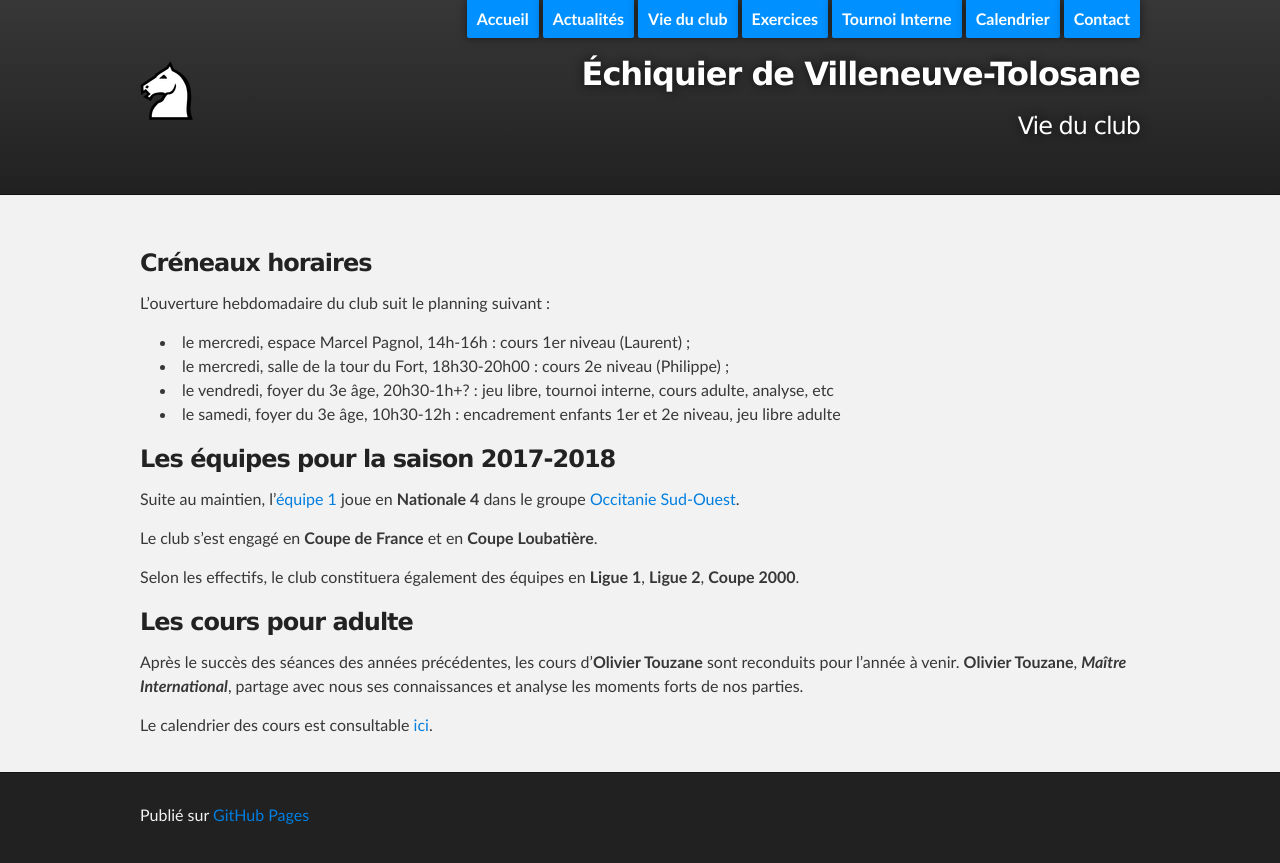
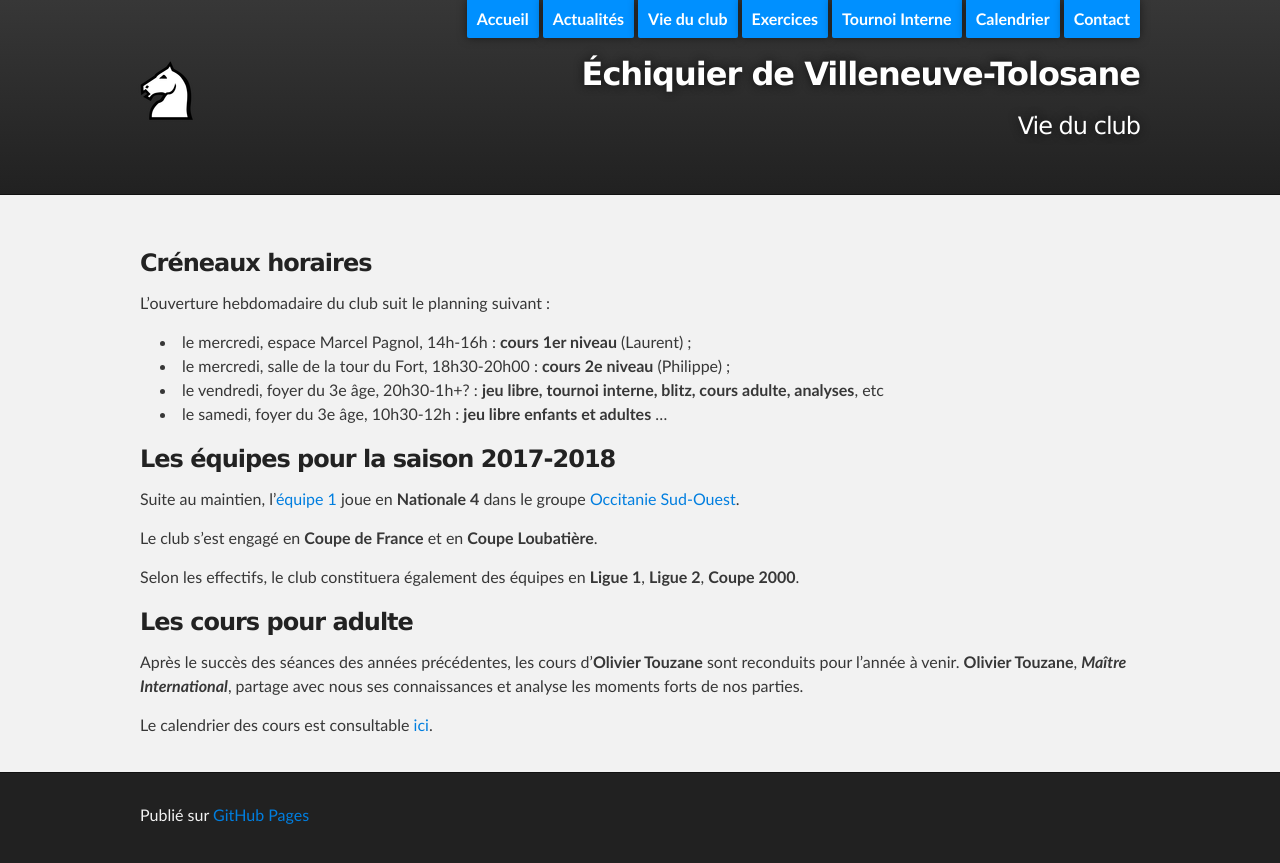
Before and after one commit to echiquier-villeneuve-tolosane/echiquier-villeneuve-tolosane.github.io, a Jekyll site: the page built from club.md, in a window 1280 px wide. Shown: the top 863 px of the page. Built offline with Jekyll 4.4.1, drawn with Linux system fonts in a browser that asks for light colours; nearby versions of some CDN libraries.

Commit message:
Update club.md

```diff
--- a/club.md
+++ b/club.md
@@ -10,10 +10,10 @@ published: true
 
 L'ouverture hebdomadaire du club suit le planning suivant :
 
-- le mercredi, espace Marcel Pagnol, 14h-16h : cours 1er niveau (Laurent) ;
-- le mercredi, salle de la tour du Fort, 18h30-20h00 : cours 2e niveau (Philippe) ;
-- le vendredi, foyer du 3e âge, 20h30-1h+? : jeu libre, tournoi interne, cours adulte, analyse, etc
-- le samedi, foyer du 3e âge, 10h30-12h : encadrement enfants 1er et 2e niveau, jeu libre adulte
+- le mercredi, espace Marcel Pagnol, 14h-16h : **cours 1er niveau** (Laurent) ;
+- le mercredi, salle de la tour du Fort, 18h30-20h00 : **cours 2e niveau** (Philippe) ;
+- le vendredi, foyer du 3e âge, 20h30-1h+? : **jeu libre, tournoi interne, blitz, cours adulte, analyses**, etc
+- le samedi, foyer du 3e âge, 10h30-12h : **jeu libre enfants et adultes** ...
 
 ### Les équipes pour la saison 2017-2018 ###
 
```
